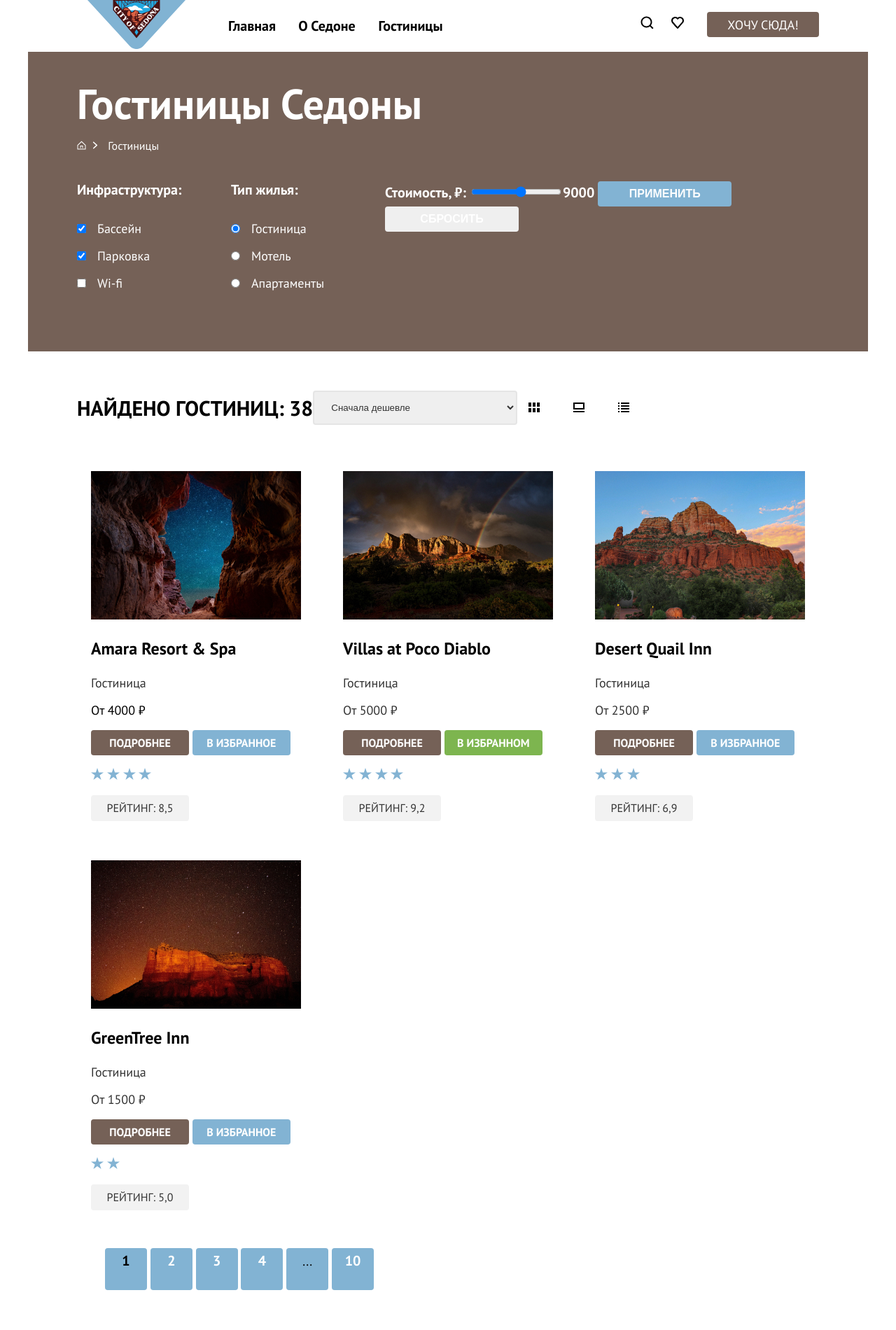
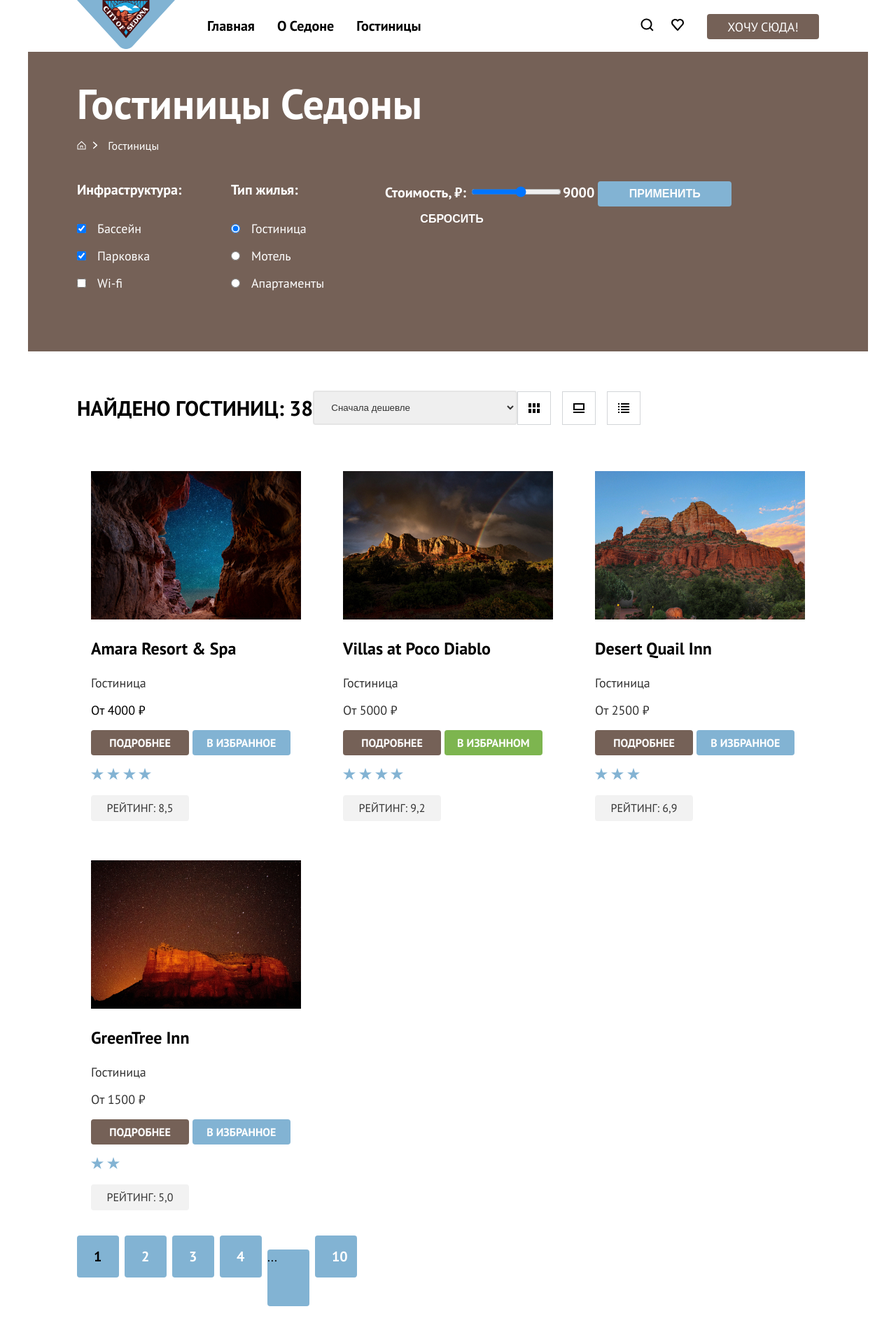
Before and after one commit to htmlacademy-htmlcss/1613791-sedona-36, a plain HTML site: page catalog.html in a window 1280 px wide. Shown: the top 1900 px of the page at 70% size. Drawn offline with Linux system fonts and the light colour scheme.

Commit message:
домашняя работа (раздел 6)

```diff
--- a/catalog.html
+++ b/catalog.html
@@ -5,7 +5,6 @@
   <meta charset="utf-8">
   <meta name="keywords" content="Достопримечательности Седоны, Седона, гостиницы в Седоне">
   <meta name="description" content="Сайт о городке Седона и поиск гостиниц в нем.">
-
   <link rel="stylesheet" href="styles/style.css">
   <title>HTML Academy: Седона</title>
 </head>
@@ -14,23 +13,21 @@
   <div class="page-container">
     <header class="main-header">
       <nav class="navigation">
-          <div class="logo">
-            <a class="main-header-logo" href="index.html">
-              <img src="images/logo.svg" width="170" height="70" alt="Логотип сайта городка Седона">
+        <a class="logo" href="index.html">
+          <img src="images/logo.svg" width="140" height="70" alt="Логотип сайта городка Седона">
         </a>
-          </div>
         <ul class="navigation-list">
-            <li class="navigation-item navigation-index ">
+          <li class="navigation-item">
             <a class="navigation-link" href="index.html">Главная</a>
           </li>
-            <li class="navigation-item navigation-about ">
+          <li class="navigation-item">
             <a class="navigation-link" href="#">О Седоне</a>
           </li>
-            <li class="navigation-item navigation-hotels">
+          <li class="navigation-item">
             <a class="navigation-link" href="catalog.html">Гостиницы</a>
           </li>
         </ul>
-          <ul class="navigation-user">
+        <ul class="navigation-user-list">
           <li class="navigation-user-item">
             <a class="navigation-user-link" href="#">
               <img src="images/icons/search.svg" width="20" height="20" alt="Поиск">
@@ -128,20 +125,17 @@
           </select>
           <ul class="button-light-list">
             <li class="button-light-item">
-                <a class="button-light" href="#">
-                  <img class="light-icon" src="images/icons/view-cards.svg">
+              <a class="button-light view-cards" href="#">
               </a>
               <span class="visually-hidden">Показать карточки</span>
             </li>
             <li class="button-light-item">
-                <a class="button-light" href="#">
-                  <img class="light-icon" src="images/icons/view-signle.svg">
+              <a class="button-light view-signle" href="#">
                 <span class="visually-hidden">Показать одиночную карточку</span>
               </a>
             </li>
             <li class="button-light-item">
-                <a class="button-light" href="#">
-                  <img class="light-icon" src="images/icons/view-list.svg">
+              <a class="button-light view-list " href="#">
                 <span class="visually-hidden">Показать список</span>
               </a>
             </li>
--- a/styles/style.css
+++ b/styles/style.css
@@ -65,38 +65,31 @@ li {
 .navigation{
   width: 1060px;
   margin: 0 auto;
-  display: flex;
-  justify-content: space-between;
-
+  display: grid;
+  grid-template-columns: 140px 1fr 1fr;
+  column-gap: 30px;
+  align-items: center;
 }
 
 .logo {
+  display: block;
   margin-right: 30px;
 }
 
-.navigation-list{
-  width: 460px;
+.navigation-list {
+  margin: 0;
+  padding: 0;
+  list-style-type: none;
   display: flex;
   flex-wrap: wrap;
   align-items: center;
-  margin: 0;
-  margin-right: 230px;
-  padding: 0;
+  justify-content: flex-start;
 }
 
-.navigation-index {
-  min-width: 100px;
-  min-height: 64px;
-}
-
-.navigation-about {
-  min-width: 114px;
-  min-height: 64px;
-}
-
-.navigation-hotels{
-  width: 125px;
-  min-height: 64px;
+.navigation-item {
+	font-weight: 700;
+	font-size: 20px;
+	line-height: 24px;
 }
 
 .navigation-user-item {
@@ -106,28 +99,23 @@ min-height: 64px;
 
 .navigation-link {
   display: block;
+  padding: 20px 16px;
+  box-sizing: border-box;
 	font-weight: 700;
 	line-height: 24px;
 	text-align: center;
 	text-decoration: none;
   color: #000000;
-  padding: 20px 16px;
 }
 
-
-.navigation-item {
-	font-weight: 700;
-	font-size: 20px;
-	line-height: 24px;
-}
-
-.navigation-user{
+.navigation-user-list {
+  padding: 0;
+  margin: 0;
+  list-style-type: none;
   display: flex;
+  flex-wrap: wrap;
   justify-content: flex-end;
   align-items: baseline;
-  width: 320px;
-  padding: 0;
-  margin: 0;
 }
 
 .navigation-user-link {
@@ -136,9 +124,7 @@ min-height: 64px;
 }
 
 .navigation-user-button {
-  padding-top: 14px;
-  padding-bottom: 14px;
-  padding-left: 20px;
+  margin-left: 20px;
 }
 
 .button-navigation-link {
@@ -413,7 +399,9 @@ img.hero-welcome {
   margin: 0;
   margin-bottom: 54px;
 }
-
+.subscription-form {
+  display: flex;
+}
 
 .subscription-email {
 	width: 452px;
@@ -438,36 +426,31 @@ img.hero-welcome {
   text-align: center;
 }
 
-.phone {
-	font-size: 40px;
-	line-height: 40px;
-	text-align: center;
-	text-transform: uppercase;
-	text-decoration: none;
-	color: #000000;
-  width: 400px;
-}
-
 .footer-social {
   width: 1060px;
   margin: 0 auto;
+  display: grid;
+  grid-template-columns: 1fr 1fr 1fr;
+  align-items: center;
+  margin-top: 40px;
+  margin-bottom: 30px;
+}
+
+.footer-social-list {
+	margin: 0;
+  padding: 0;
+  list-style-type: none;
   display: flex;
-  justify-content: space-between;
-  align-items: center;
-  padding-top: 40px;
-  padding-bottom: 30px;
-}
-.footer-social-list {
-  width: 300px;
-	display: flex;
+  justify-content: flex-start;
   flex-wrap: wrap;
-  padding: 0;
-
 
 }
+
 .footer-social-link {
+  width: 48px;
+  height: 40px;
   display: block;
-  width: 48px;
+  box-sizing: border-box;
   padding-top: 18px;
   padding-bottom: 18px;
   padding-left: 15px;
@@ -484,8 +467,19 @@ img.hero-welcome {
   background: url("../images/icons/social-youtube.svg") no-repeat 50% 50%;
 }
 
+.phone-link {
+  display: block;
+	font-size: 40px;
+	line-height: 40px;
+	text-align: center;
+	text-transform: uppercase;
+	text-decoration: none;
+	color: #000000;
+  width: 400px;
+}
+
 .developer {
-  width: 115px;
+  justify-self: end;
 }
 .catalog-filter-main {
 	background-image: url("../images/catalog-background.jpg");
@@ -632,13 +626,27 @@ img.hero-welcome {
 }
 
 .button-light {
+  display: flex;
   height: 48px;
   width: 48px;
   padding: 17px 16px;
+  border: 1px solid rgb(211, 214, 217);
   margin-right: 8px;
   box-sizing: border-box;
+
 }
-.sorter-container:not()
+
+.view-cards {
+  background: url(../images/icons/view-cards.svg) no-repeat 50%50%;
+}
+
+.view-signle {
+  background: url(../images/icons/view-signle.svg) no-repeat 50%50%;
+}
+
+.view-list {
+  background: url(../images/icons/view-list.svg) no-repeat 50%50%;
+}
 
 .button-reset {
   background: rgba(0, 0, 0, 0);
@@ -743,17 +751,30 @@ img.hero-welcome {
   padding-top: 8px;
   box-sizing: border-box;
 }
+.pagination {
+  margin: 0;
+  padding: 0;
+  list-style-type: none;
+  display: flex;
+  justify-content: flex-start;
+  align-items: baseline;
+}
 
 .pagination-item {
-  width: 60px;
-  height: 60px;
   background: #82B3D3;
   border-radius: 4px;
-  text-align: center;
-  display: inline-block;
+  margin-right: 8px;
 }
 
 .pagination-link {
+  display: block;
+  width: 60px;
+  height: 60px;
+  padding-top: 12px;
+  padding-right: 25px;
+  padding-bottom: 13px;
+  padding-left: 24px;
+  box-sizing: border-box;
   font-weight: 700;
   font-size: 20px;
   line-height: 36px;
```
Also changed, not shown: index.html (+6 -11 lines). Lines whose indentation alone changed are shown as unchanged.
